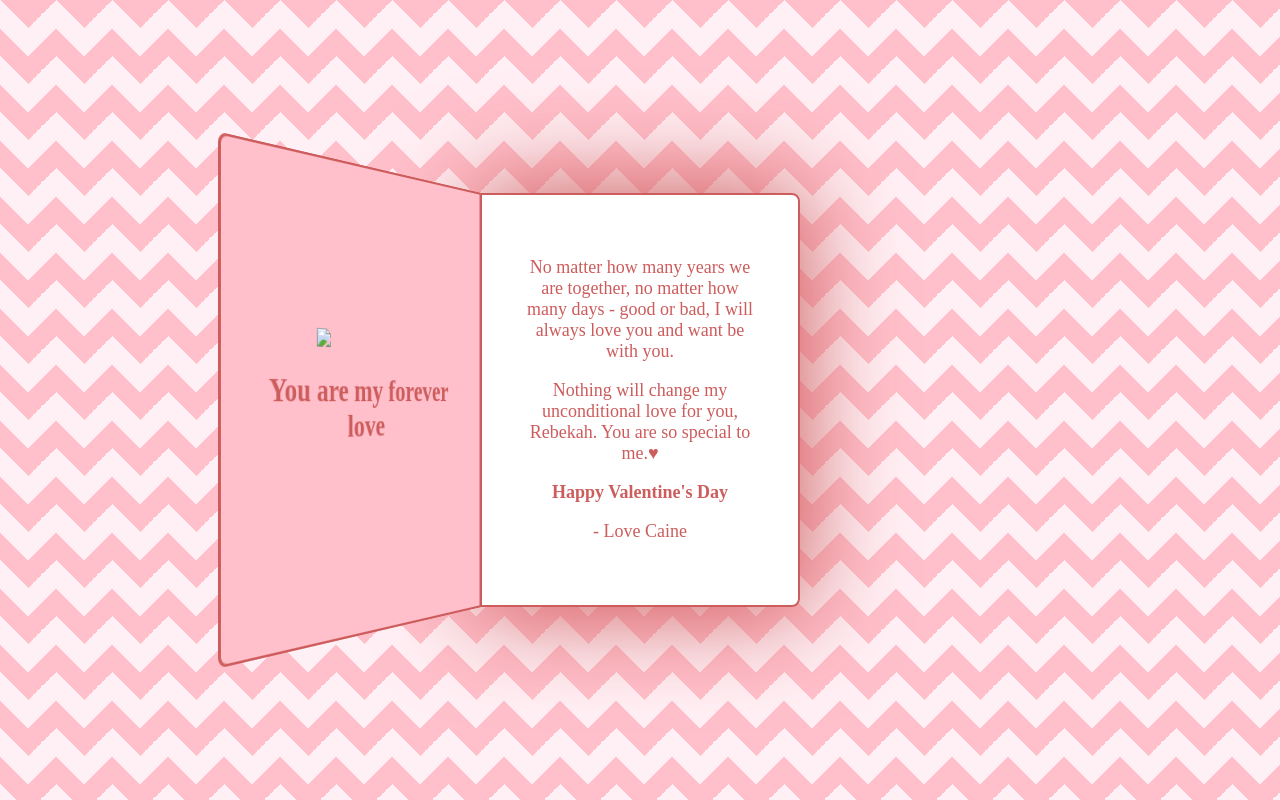
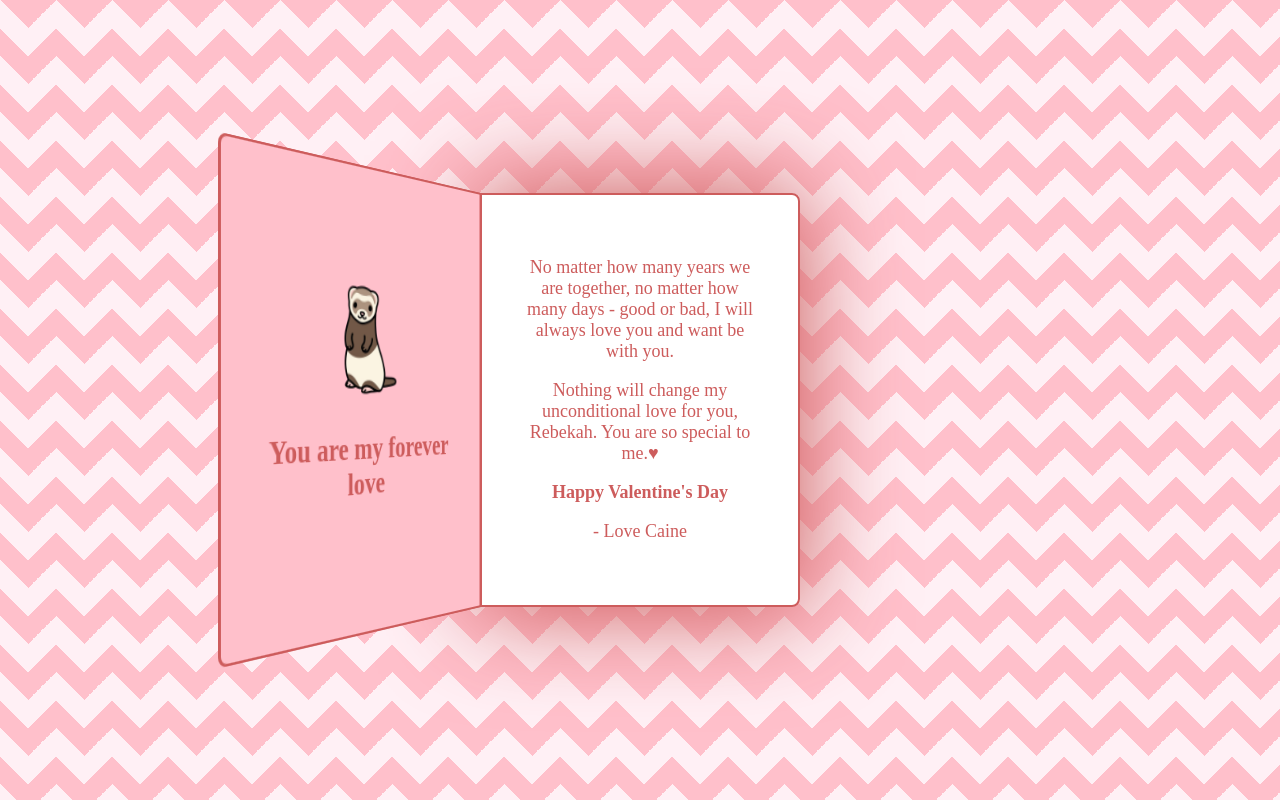
Before and after one commit to cainenielsen/valentines, a plain HTML site: page index.html in a window 1280 px wide. Drawn offline with Linux system fonts and the light colour scheme; the site is published under a folder, as on GitHub Pages, so addresses that start at the root find nothing.

Commit message:
Update index.html

```diff
--- a/index.html
+++ b/index.html
@@ -14,7 +14,7 @@
       <h3>To: Rebekah</h3>
     </div>
     <div class="page turn-copy copy" id="copy-page">
-      <img src="/ferret.png" />
+      <img src="ferret.png" />
       <h2>You are my forever love</h2>
     </div>
     <div class="page main-page">
```
